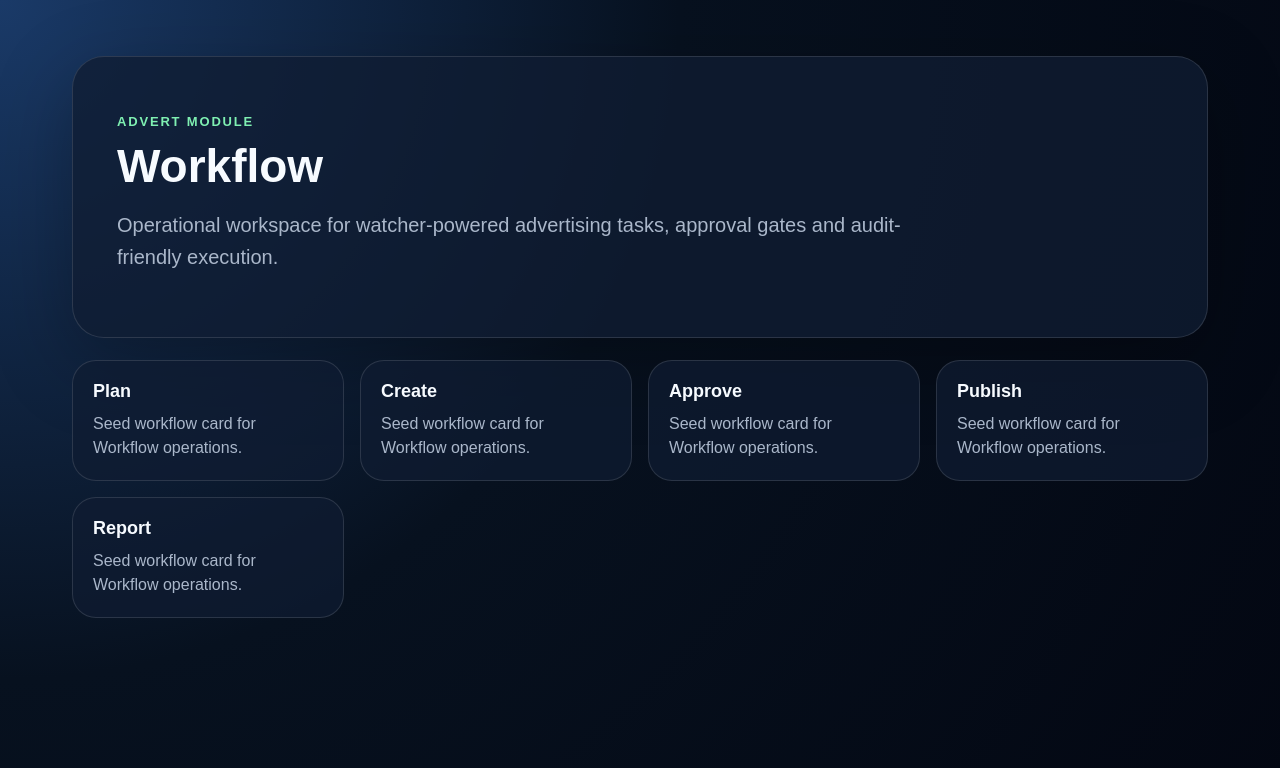
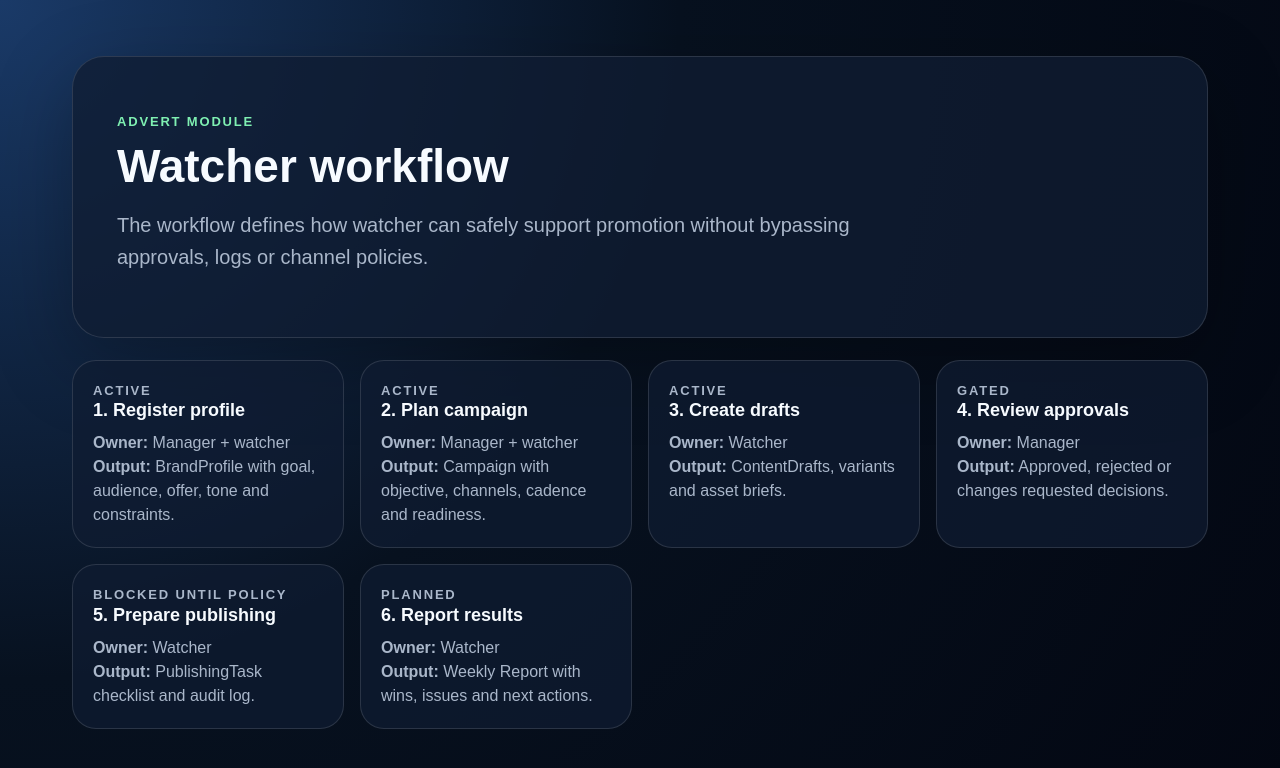
Before and after one commit to HelpUSA/advert, a Next.js app in the folder apps/web/: page /workflow in a window 1280 px wide. Shown: the top 768 px of the page. Built offline with nearby package versions, Linux system fonts and the light colour scheme.

Commit message:
Add watcher workflow seed screen

```diff
--- a/apps/web/src/app/workflow/page.tsx
+++ b/apps/web/src/app/workflow/page.tsx
@@ -1,19 +1,22 @@
-const items = ['Plan', 'Create', 'Approve', 'Publish', 'Report'];
+const steps = [
+ { name: '1. Register profile', owner: 'Manager + watcher', status: 'active', output: 'BrandProfile with goal, audience, offer, tone and constraints.' },
+ { name: '2. Plan campaign', owner: 'Manager + watcher', status: 'active', output: 'Campaign with objective, channels, cadence and readiness.' },
+ { name: '3. Create drafts', owner: 'Watcher', status: 'active', output: 'ContentDrafts, variants and asset briefs.' },
+ { name: '4. Review approvals', owner: 'Manager', status: 'gated', output: 'Approved, rejected or changes requested decisions.' },
+ { name: '5. Prepare publishing', owner: 'Watcher', status: 'blocked until policy', output: 'PublishingTask checklist and audit log.' },
+ { name: '6. Report results', owner: 'Watcher', status: 'planned', output: 'Weekly Report with wins, issues and next actions.' },
+];
 
 export default function Page() {
  return (
  <main className='page'>
  <section className='hero compact'>
  <p className='eyebrow'>Advert module</p>
- <h1>
-Workflow
-</h1>
- <p className='lead'>Operational workspace for watcher-powered advertising tasks, approval gates and audit-friendly execution.</p>
+ <h1>Watcher workflow</h1>
+ <p className='lead'>The workflow defines how watcher can safely support promotion without bypassing approvals, logs or channel policies.</p>
  </section>
  <section className='grid'>
- {items.map((item) => <article className='card' key={item}><h2>{item}</h2><p>Seed workflow card for
-Workflow
- operations.</p></article>)}
+ {steps.map((step) => <article className='card' key={step.name}><p className='eyebrow'>{step.status}</p><h2>{step.name}</h2><p><strong>Owner:</strong> {step.owner}</p><p><strong>Output:</strong> {step.output}</p></article>)}
  </section>
  </main>
  );
```
Also changed, not shown: 1 other file (tests, documents, lock files or other folders).
